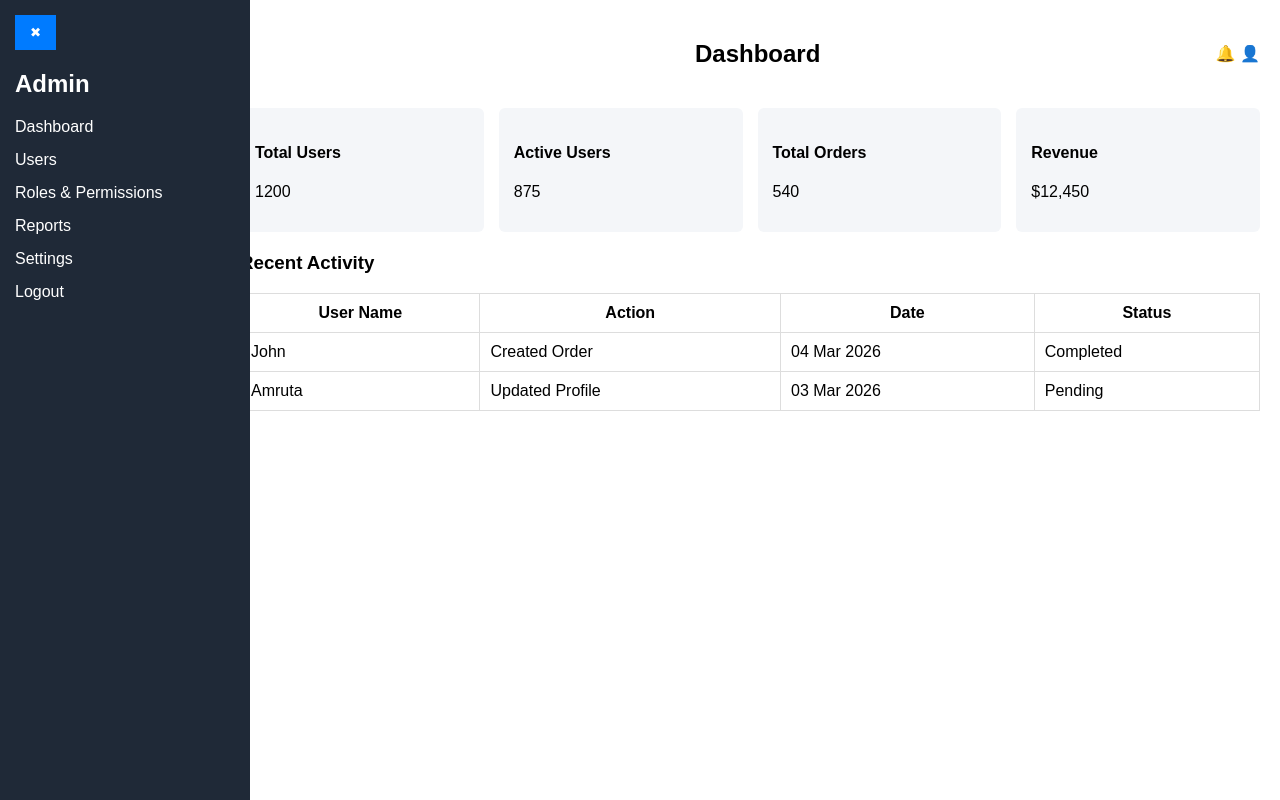
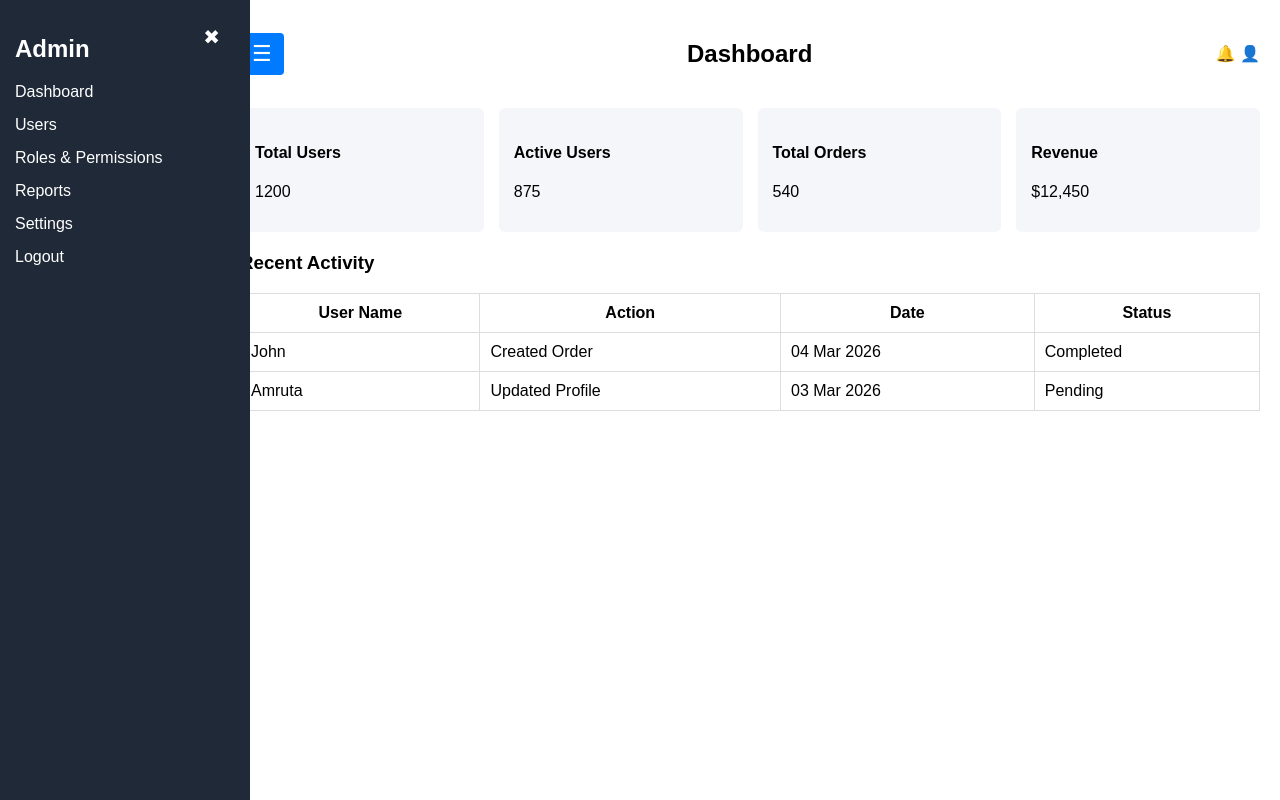
Before and after one commit to Amrutaraj31/Admin-Dashboard, a plain HTML site: page dashboard.html in a window 1280 px wide. Drawn offline with Linux system fonts and the light colour scheme.

Commit message:
Update styles.css

```diff
--- a/css/styles.css
+++ b/css/styles.css
@@ -46,10 +46,12 @@ button {
 
 .menu-toggle {
     font-size: 22px;
-    background: none;
+    background: #007bff;
+    color: white;
     border: none;
+    padding: 8px 12px;
     cursor: pointer;
-    margin-right: 10px;
+    border-radius: 4px;
 }
 
 .toggle-btn {
@@ -59,14 +61,18 @@ button {
     background: #007bff;
     color: #333;
 }
-button:hover {
-    background: #0056b3;
-}
 
 .layout {
     display: flex;
 }
-
+.close-btn{
+    background:none;
+    border:none;
+    color:white;
+    font-size:20px;
+    float:right;
+    cursor:pointer;
+}
 
 .sidebar.collapsed {
     width: 70px;
@@ -145,12 +151,14 @@ table th, table td {
 
 @media (max-width: 768px) {
 
-    #sidebar {
-        left: -220px;
+    .sidebar {
+       left:-220px;
+        position:fixed;
+        z-index:1000;
 
     }
 
-    #sidebar.active {
+    .sidebar.active {
         left: 0;
     }
 
```
